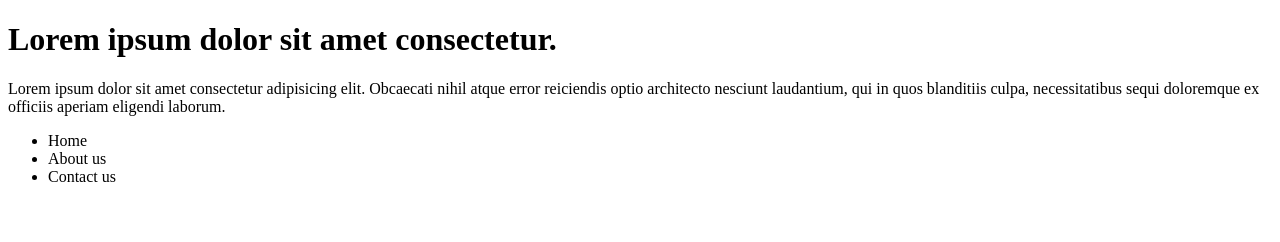
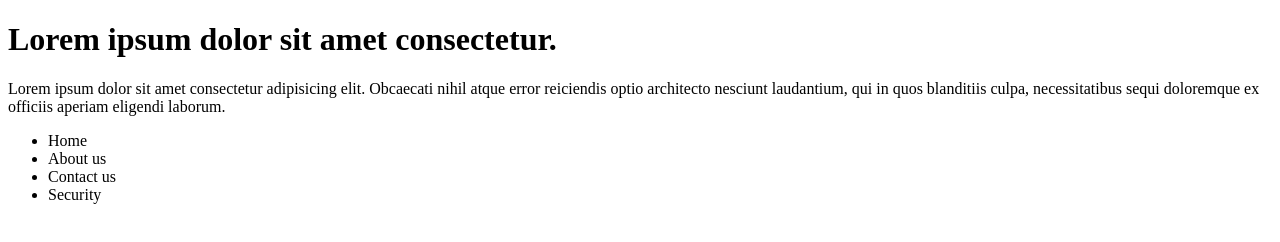
Before and after one commit to kaygee500/learn-git, a plain HTML site: page index.html in a window 1280 px wide. Drawn offline with Linux system fonts and the light colour scheme.

Commit message:
Update index.html

```diff
--- a/index.html
+++ b/index.html
@@ -15,6 +15,7 @@
         <li>Home</li>
         <li>About us</li>
         <li>Contact us</li>
+        <li>Security</li>
     </ul>
 </body>
 </html>
```
